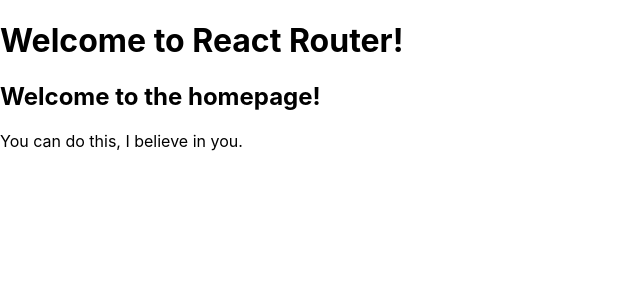
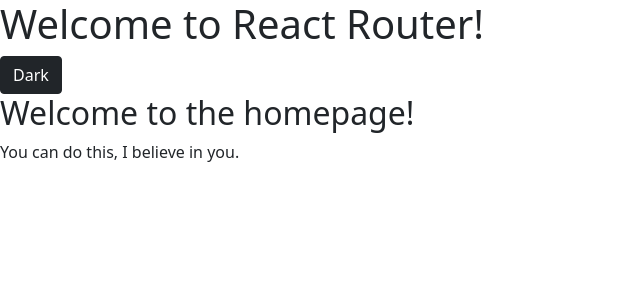
Before and after one commit to calebmartin2/CMPS383, a React (Create React App) app in the folder SP22.P05.Web/ClientApp/: page / in a window 1280 px wide. Shown: the top 300 px of the page, without its empty margins (0-640 px from the left). Built offline with nearby package versions, Linux system fonts and the light colour scheme.

Commit message:
added react bootstrap

```diff
--- a/SP22.P05.Web/ClientApp/package.json
+++ b/SP22.P05.Web/ClientApp/package.json
@@ -6,7 +6,9 @@
     "@testing-library/jest-dom": "^5.16.2",
     "@testing-library/react": "^12.1.3",
     "@testing-library/user-event": "^13.5.0",
+    "bootstrap": "^5.1.3",
     "react": "^17.0.2",
+    "react-bootstrap": "^2.1.2",
     "react-dom": "^17.0.2",
     "react-router-dom": "^6.2.1",
     "react-scripts": "^5.0.0",
--- a/SP22.P05.Web/ClientApp/src/components/Home.js
+++ b/SP22.P05.Web/ClientApp/src/components/Home.js
@@ -1,9 +1,11 @@
+import Button from 'react-bootstrap/Button';
 import { Link } from "react-router-dom";
 
 export function Home() {
   return (
     <>
       <main>
+      <Button variant="dark">Dark</Button>{' '}
         <h2>Welcome to the homepage!</h2>
         <p>You can do this, I believe in you.</p>
       </main>
--- a/SP22.P05.Web/ClientApp/src/index.js
+++ b/SP22.P05.Web/ClientApp/src/index.js
@@ -4,6 +4,8 @@
 import './index.css';
 import App from './App';
 import reportWebVitals from './reportWebVitals';
+import 'bootstrap/dist/css/bootstrap.css';
+
 
 ReactDOM.render(
   <BrowserRouter>
```
Also changed, not shown: 1 other file (tests, documents, lock files or other folders).
